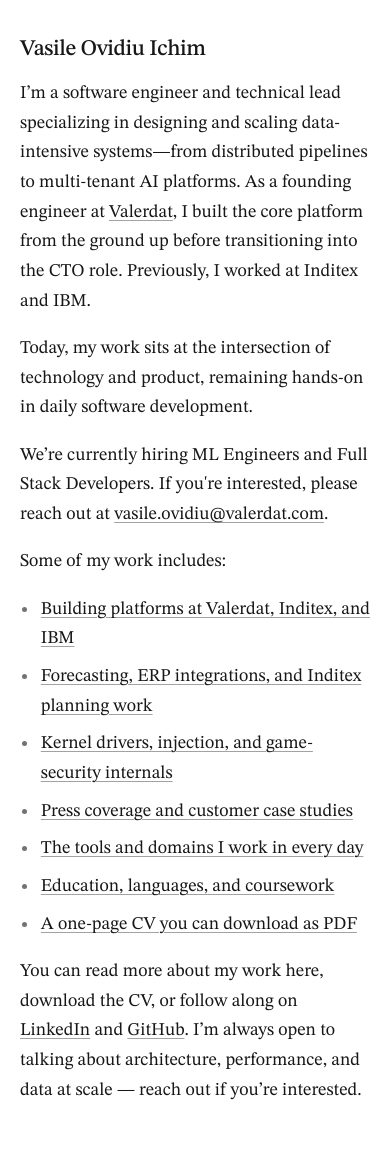
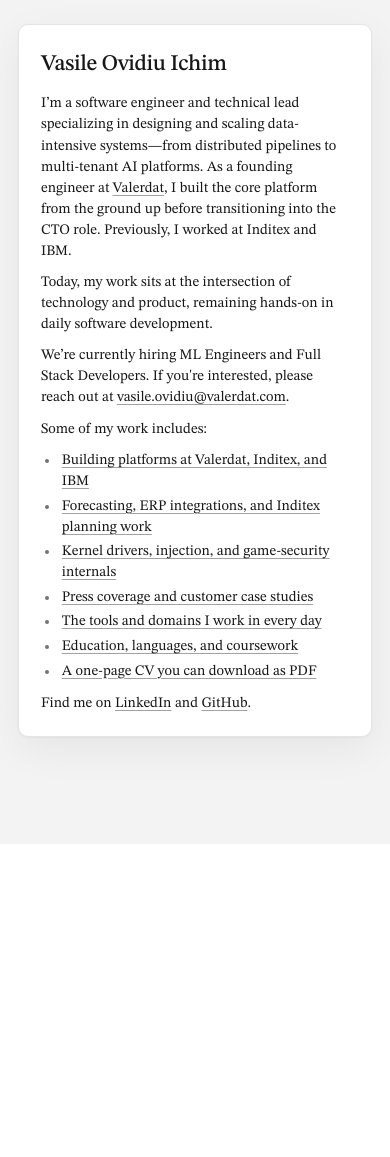
Before and after one commit to zabbix-byte/cv, a Django app: page / in a window 390 px wide. After the commit the page ends 779 px from the top, so only its background shows below. Run offline with Django 5.2, Linux system fonts and the light colour scheme; some web fonts are replaced.

Commit message:
feat: Enhance homepage styles and update CSS variables for improved design
- Introduced new CSS variables for home page styling, enhancing the visual presentation and layout.
- Adjusted existing CSS variables for better responsiveness and consistency across light and dark themes.
- Updated the base HTML template to reflect changes in body and page classes for improved structure.
- Enhanced the homepage content structure for better readability and user engagement.

```diff
--- a/static/css/style.css
+++ b/static/css/style.css
@@ -46,8 +46,9 @@
   --code-cm: #a3a3a3;
   --selection: #e5e5e5;
   --measure: 42rem;
-  --page-pad: clamp(1.25rem, 5vw, 3rem);
-  --page-pad-top: clamp(3rem, 10vh, 7.5rem);
+  --page-pad: clamp(1.5rem, 6vw, 3.25rem);
+  --page-pad-top: clamp(3.5rem, 12vh, 8rem);
+  --home-wash: #f3f3f3;
   --font: "STIX Two Text", Georgia, "Times New Roman", serif;
   --mono: ui-monospace, SFMono-Regular, "Cascadia Code", Menlo, Consolas, monospace;
 }
@@ -420,17 +423,60 @@ a:focus-visible {
 .code-block .str { color: var(--code-str); }
 .code-block .cm { color: var(--code-cm); }
 
+/* —— Home: carta de presentación —— */
+body.is-home {
+  background: var(--home-wash);
+  min-height: 100vh;
+  min-height: 100dvh;
+  display: flex;
+  align-items: center;
+  justify-content: center;
+  padding: clamp(1.5rem, 5vh, 3rem) clamp(1.25rem, 4vw, 2.5rem);
+}
+
+.page-home {
+  font-size: 15.5px;
+  line-height: 1.5;
+  max-width: 36rem;
+  width: 100%;
+  margin: 0;
+  background: var(--bg);
+  border: 1px solid var(--border);
+  border-radius: 12px;
+  box-shadow: 0 1px 2px color-mix(in srgb, var(--fg) 4%, transparent),
+    0 12px 40px color-mix(in srgb, var(--fg) 6%, transparent);
+  padding: clamp(2rem, 5vw, 2.75rem) clamp(1.75rem, 5vw, 2.75rem)
+    clamp(1.75rem, 4vw, 2.25rem);
+}
+
+.page-home h1 {
+  font-size: 1.35rem;
+  margin-bottom: 0.85rem;
+}
+
+.page-home p {
+  margin-bottom: 0.8rem;
+}
+
+.page-home .section-list {
+  margin: 0 0 0.85rem;
+}
+
+.page-home .section-list li {
+  margin-bottom: 0.28rem;
+}
+
 /* —— Mobile (match leerob reading width) —— */
 @media (max-width: 720px) {
   :root {
-    --page-pad: 1.25rem;
-    --page-pad-top: 2.25rem;
+    --page-pad: 1.5rem;
+    --page-pad-top: 2.75rem;
     --measure: 100%;
   }
 
   body {
-    font-size: 18px;
-    line-height: 1.65;
+    font-size: 16px;
+    line-height: 1.55;
     padding-left: env(safe-area-inset-left, 0px);
     padding-right: env(safe-area-inset-right, 0px);
   }
@@ -439,11 +485,40 @@ a:focus-visible {
     max-width: none;
     width: 100%;
     box-sizing: border-box;
-    /* Explicit — do not rely on shorthand + partial override */
-    padding-top: calc(2.25rem + env(safe-area-inset-top, 0px));
-    padding-right: 1.25rem;
-    padding-bottom: calc(3.25rem + env(safe-area-inset-bottom, 0px));
-    padding-left: 1.25rem;
+    padding-top: calc(2.75rem + env(safe-area-inset-top, 0px));
+    padding-right: 1.5rem;
+    padding-bottom: calc(3rem + env(safe-area-inset-bottom, 0px));
+    padding-left: 1.5rem;
+  }
+
+  body.is-home {
+    align-items: flex-start;
+    padding: calc(1.5rem + env(safe-area-inset-top, 0px)) 1.15rem
+      calc(1.5rem + env(safe-area-inset-bottom, 0px));
+  }
+
+  .page-home {
+    font-size: 14.5px;
+    line-height: 1.45;
+    border-radius: 10px;
+    padding: 1.6rem 1.35rem 1.4rem;
+  }
+
+  .page-home h1 {
+    font-size: 1.25rem;
+    margin-bottom: 0.7rem;
+  }
+
+  .page-home p {
+    margin-bottom: 0.65rem;
+  }
+
+  .page-home .section-list {
+    margin-bottom: 0.7rem;
+  }
+
+  .page-home .section-list li {
+    margin-bottom: 0.22rem;
   }
 
   .page h1 {
--- a/templates/base.html
+++ b/templates/base.html
@@ -57,7 +57,7 @@
     <meta name="viewport" content="width=device-width, initial-scale=1, viewport-fit=cover">
     <meta name="color-scheme" content="light dark">
     <meta name="theme-color" content="#ffffff" media="(prefers-color-scheme: light)">
-    <meta name="theme-color" content="#0a0a0a" media="(prefers-color-scheme: dark)">
+    <meta name="theme-color" content="#1a1a1a" media="(prefers-color-scheme: dark)">
     <meta name="view-transition" content="same-origin">
 
     {% load static %}
@@ -72,12 +72,12 @@
     <link href="https://fonts.googleapis.com/css2?family=STIX+Two+Text:ital,wght@0,400;0,500;0,600;1,400;1,500&display=swap" rel="stylesheet">
     <link rel="preload" href="{% static 'fonts/stix-var-latin.woff2' %}" as="font" type="font/woff2" crossorigin>
 
-    <link rel="stylesheet" href="{% static 'css/style.css' %}?v=9">
+    <link rel="stylesheet" href="{% static 'css/style.css' %}?v=11">
     {% block head %}{% endblock %}
   </head>
 
-  <body>
-    <main class="page" id="main">
+  <body class="{% block body_class %}{% endblock %}">
+    <main class="page{% block page_class %}{% endblock %}" id="main">
       {% block content %}{% endblock %}
     </main>
 
--- a/templates/pages/home.html
+++ b/templates/pages/home.html
@@ -2,6 +2,8 @@
 
 {% block title %}Vasile Ovidiu Ichim{% endblock %}
 {% block canonical %}https://ztrunk.space/{% endblock %}
+{% block body_class %}is-home{% endblock %}
+{% block page_class %} page-home{% endblock %}
 
 {% block content %}
 <article>
@@ -32,11 +34,10 @@
   </ul>
 
   <p>
-    You can read more about my work here, download the CV, or follow along on
+    Find me on
     <a href="https://www.linkedin.com/in/zabbix-byte/" target="_blank" rel="noopener">LinkedIn</a>
     and
     <a href="https://github.com/zabbix-byte" target="_blank" rel="noopener">GitHub</a>.
-    I’m always open to talking about architecture, performance, and data at scale — reach out if you’re interested.
   </p>
 </article>
 {% endblock %}
```
Also changed, not shown: other parts of static/css/style.css (+21 -14 lines).
